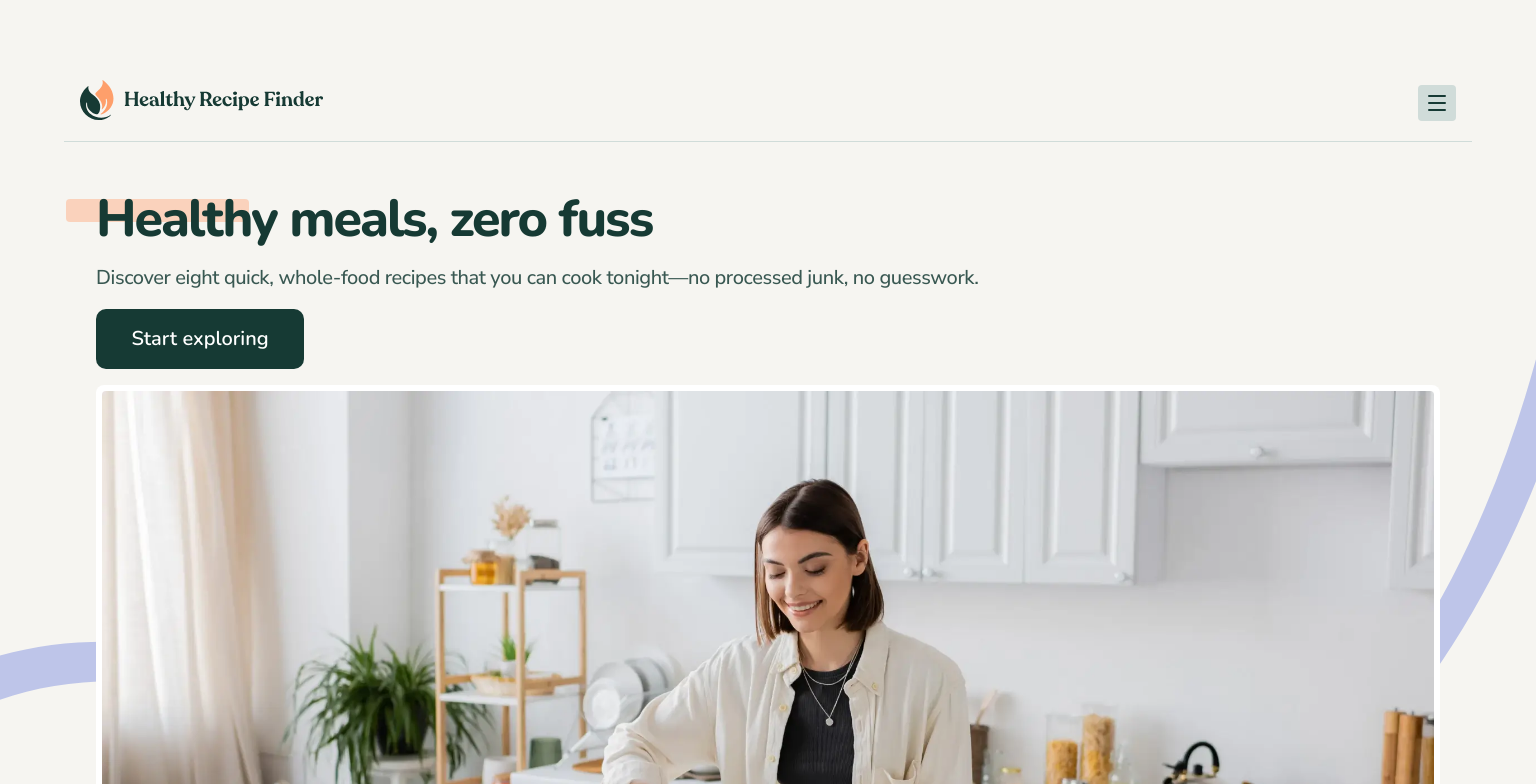
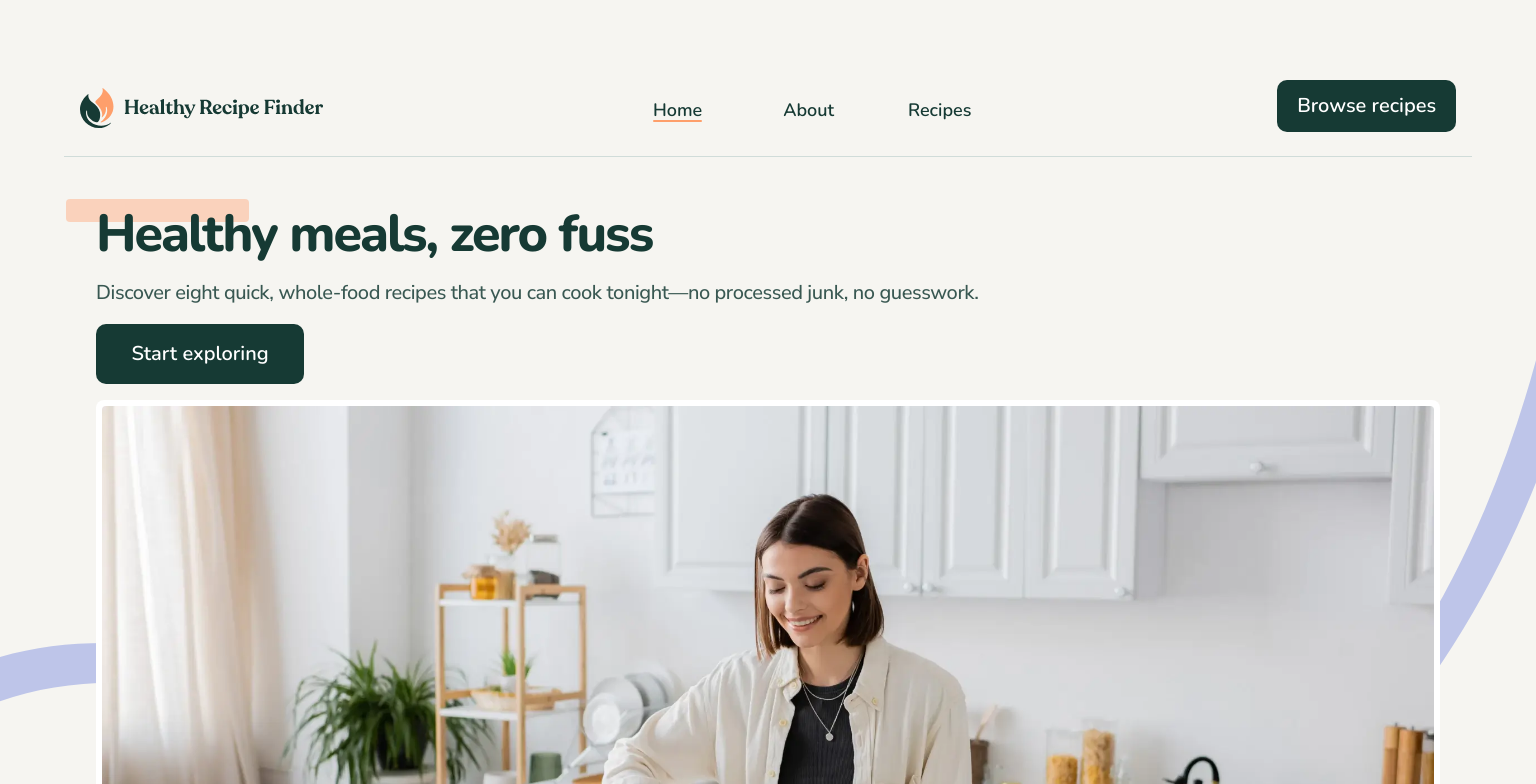
Before and after one commit to mahlvm/recipe-finder-website, a React (Vite) app in the folder recipe-finder-react/: page / in a window 1536 px wide. Shown: the top 784 px of the page. Built offline with nearby package versions, Linux system fonts and the light colour scheme.

Commit message:
navbar desktop

```diff
--- a/recipe-finder-react/src/components/Navbar.css
+++ b/recipe-finder-react/src/components/Navbar.css
@@ -24,19 +24,25 @@
 }
 
 .nav-list{
+    display: none;
     position: absolute;
     z-index: 100;
+    top: 100%;
     left: 0;
     right: 0;
     margin: 0 var(--spacing-16);
-    display: flex;
-    flex-direction: row;
+    flex-direction: column;
     justify-content: flex-start;
     align-items: center;
     box-sizing: border-box;
     background-color: var(--Neutral0);
     border-radius: var(--radius-8);
 }
+
+.nav-list.active {
+    display: flex;
+}
+
 
 .nav-list-ul{
     display: flex;
@@ -60,9 +66,15 @@
     padding-right: var(--spacing-8);
 }
 
+.li a{
+    text-decoration: none;
+    color: var(--Neutral900);
+}
+
 .liButton{
     padding-left: var(--spacing-8);
     padding-right: var(--spacing-8);
+    padding-bottom: var(--spacing-8);
     width: 100%;
     display: flex;
     flex-direction: row;
@@ -81,3 +93,87 @@
     font-family: var(--text-5-font);
     font-size: var(--text-5-size);
 }
+
+
+@media (min-width: 1440px){
+    .hamburgerMenu{
+        display: none;
+    }
+
+    .nav-list{
+        /* garante que nao dependa do acitve */
+        display: flex !important;
+        position: static;
+        flex-direction: row;
+        justify-content: flex-start;
+        align-items: center;
+        background-color: transparent;
+        border-radius: 0;
+        width: 100%;
+        margin-right: 0;
+        margin-left: 0;
+
+    }
+
+    .nav-list-ul{
+        width: 100%;
+        display: flex;
+        flex-direction: row;
+        justify-content: center;
+        align-items: center;
+        padding-left: 17rem;
+        padding-right: 17rem;
+
+    }
+
+    .liButton{
+        width: 16.25rem;
+        padding-right: 0;
+        padding-left: 0;
+    }
+
+    .li{
+        display: flex;
+        flex-direction: row;
+        justify-content: center;
+        align-items: center;
+        padding-top: 0;
+        padding-bottom: 0;
+        padding-left: 0;
+        padding-right: 0;
+    }
+
+    .nav-link {
+        text-decoration: none;
+        color: var(--Neutral900);
+        position: relative;
+    }
+
+    .nav-link::after {
+        content: "";
+        position: absolute;
+        left: 0;
+        bottom: 0;
+        height: 2px;
+        width: 0%;
+        background: var(--Orange500);
+        transition: width 0.3s ease;
+        border-radius: var(--radius-4);
+    }
+
+
+    .nav-link.active::after {
+        width: 100%;
+    }
+
+
+
+
+
+
+
+
+
+
+
+}
--- a/recipe-finder-react/src/components/Navbar.jsx
+++ b/recipe-finder-react/src/components/Navbar.jsx
@@ -4,6 +4,7 @@ import { useState } from "react";
 import "./Navbar.css"
 import ButtonToRecipes from "./ButtonToRecipes";
 import { useNavigate } from "react-router-dom";
+import { NavLink } from "react-router-dom";
 
 const Navbar = () => {
     const [menuToggle, setMenuToggle] = useState(false)
@@ -23,19 +24,30 @@ const Navbar = () => {
                     <div onClick={toggleMenu} className="hamburgerMenu">
                         <img src={hamburgerMenu} alt="icon-hamburger-menu" />
                     </div>
-                </div>
-                <div className="nav-list">
-                {menuToggle && (
+                    <div className={`nav-list ${menuToggle ? "active" : ""}`}>
                            <ul className="nav-list-ul">
-                <li className="li" onClick={() => navigate("/")}>Home</li>
-                <li className="li" onClick={() => navigate("/about")}>About</li>
-                <li className="li" onClick={() => navigate("/recipes")}>Recipes</li>
-                <li className="liButton">
-                    <ButtonToRecipes text="Browse recipes" className="" />
+                                <li className="li">
+                                    <NavLink to="/" className={({ isActive }) => isActive ? "nav-link active" : "nav-link"}>
+                                        Home
+                                    </NavLink>
+                                </li>
+                                <li className="li">
+                                    <NavLink to="/about" className={({ isActive }) => isActive ? "nav-link active" : "nav-link"}>
+                                        About
+                                    </NavLink>
+                                </li>
+                                <li className="li">
+                                    <NavLink to="/recipes" className={({ isActive }) => isActive ? "nav-link active" : "nav-link"}>
+                                        Recipes
+                                    </NavLink>
                                 </li>
                             </ul>
-            )}
+                        <div className="liButton">
+                                <ButtonToRecipes text="Browse recipes" className="" />
                         </div>
+                    </div>
+                </div>
+
             </nav>
 
         </>
```
Lines whose indentation alone changed are shown as unchanged.
